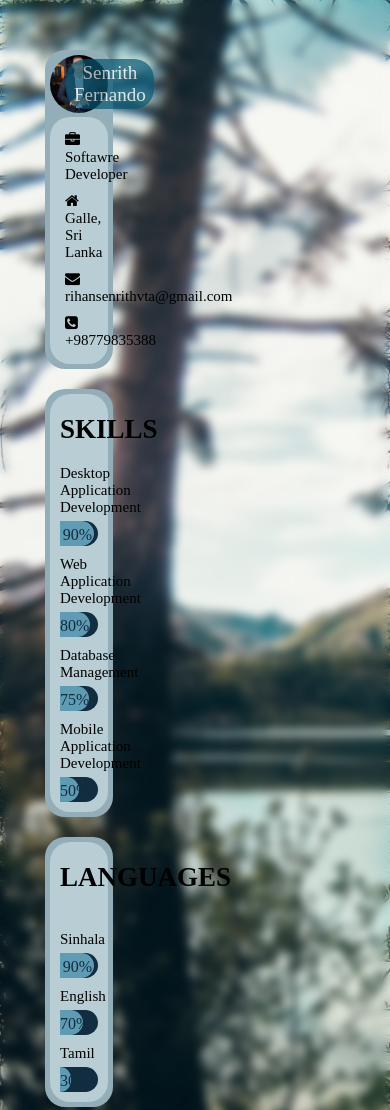
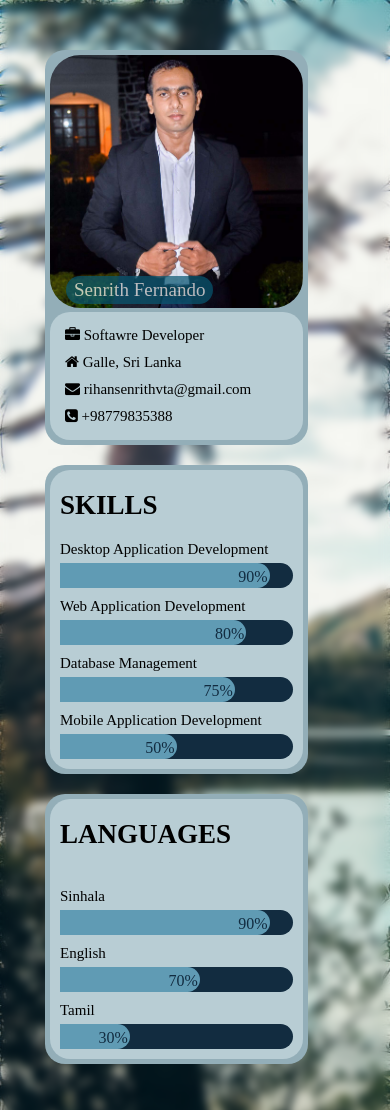
Before and after one commit to SenrithFernando/Basic-Cv-HTML, a plain HTML site: page index.html in a window 390 px wide. Shown: the top 1110 px of the page. Drawn offline with Linux system fonts and the light colour scheme.

Commit message:
Update CvCSS.css

```diff
--- a/CvCSS.css
+++ b/CvCSS.css
@@ -19,6 +19,34 @@ body {
 	/* padding: 0 5px; */
 	padding: auto;
 	margin: 30px;
+}
+
+.column2 {
+	width: 20%;
+	float: left;
+	padding: 0 5px;
+	margin: 30px;
+	border-radius: 30%;
+}
+
+@media screen and (max-width: 750px) {
+
+	/* Your CSS rules for large devices go here */
+	.column {
+		width: 70%;
+		float: left;
+		/* padding: 0 5px; */
+		padding: auto;
+		margin: 30px;
+	}
+
+	.column2 {
+		width: 70%;
+		float: left;
+		padding: 0 5px;
+		margin: 30px;
+		border-radius: 30%;
+	}
 }
 
 img {
@@ -51,13 +79,8 @@ hr {
 	border-radius: 20px;
 }
 
-.column2 {
-	width: 20%;
-	float: left;
-	padding: 0 5px;
-	margin: 30px;
-	border-radius: 30%;
-}
+
+
 
 .page {
 	padding-top: 10px;
```
